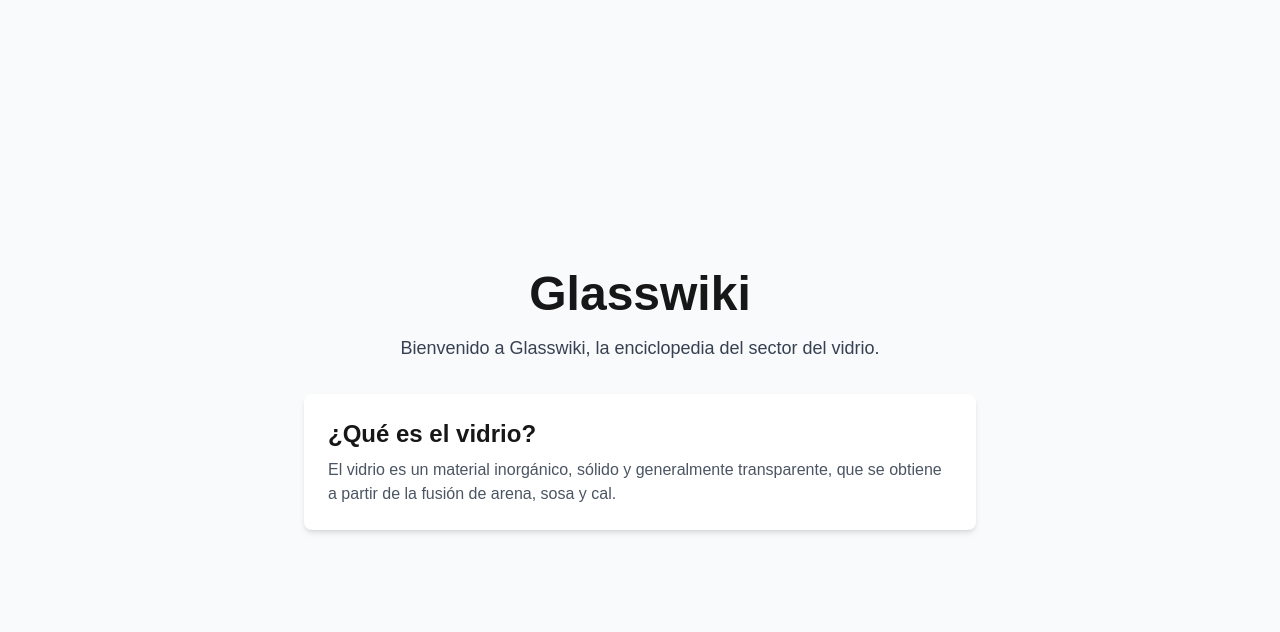
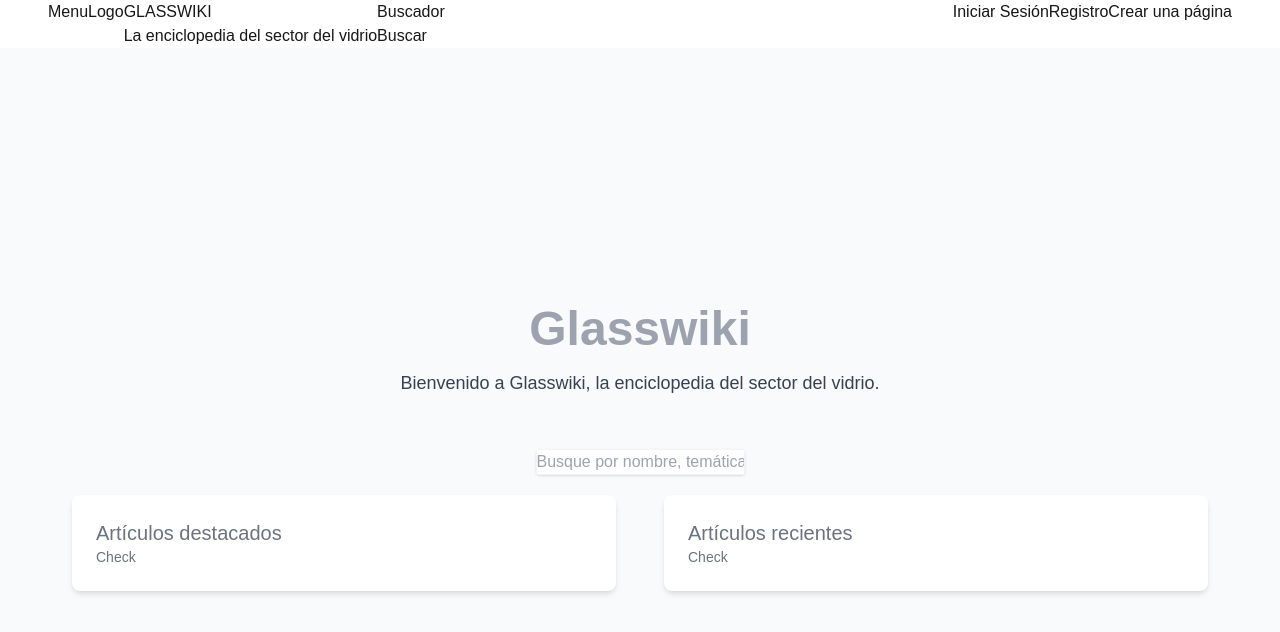
Before and after one commit to frankgimeno3/glasswiki, a Next.js app: page / in a window 1280 px wide. Shown: the top 632 px of the page. Built offline with nearby package versions, Linux system fonts and the light colour scheme.

Commit message:
añado contenido mockup

```diff
--- /dev/null
+++ b/src/app/arts/page.tsx
@@ -0,0 +1,13 @@
+import React, { FC } from 'react';
+
+interface ArtsProps {
+
+}
+
+const Arts: FC<ArtsProps> = ({ }) => {
+  return (
+    <div>Listado de artículos en orden cronológico</div>
+  );
+};
+
+export default Arts;
--- a/src/app/page.tsx
+++ b/src/app/page.tsx
@@ -1,20 +1,30 @@
 import Image from "next/image";
+import UnloggedNav from "./ui-components/navs/unlogged-nav";
+import Searchbar from "./ui-components/searchbar";
 
 export default function Home() {
   return (
+    <>
+    <UnloggedNav/>
     <div className="min-h-screen bg-gray-50 flex flex-col items-center justify-center">
-      <h1 className="text-5xl font-bold mb-4">Glasswiki</h1>
+      <h1 className="text-5xl text-gray-400  font-bold mb-4">Glasswiki</h1>
       <p className="text-lg text-gray-700 mb-8">
         Bienvenido a Glasswiki, la enciclopedia del sector del vidrio.
       </p>
-      <div className="bg-white shadow-md rounded-lg p-6 max-w-2xl w-full">
-        <h2 className="text-2xl font-semibold mb-2">¿Qué es el vidrio?</h2>
-        <p className="text-gray-600">
-          El vidrio es un material inorgánico, sólido y generalmente transparente,
-          que se obtiene a partir de la fusión de arena, sosa y cal.
-        </p>
-        {/* Aquí puedes agregar más secciones o artículos relacionados */}
+      <Searchbar/>
+      <div className="flex flex-row w-full text-gray-500 px-12">
+      <div className="bg-white shadow-md rounded-lg p-6  w-full mx-6">
+         <p className="text-xl">Artículos destacados</p>
+         <p className="text-sm">Check</p>
+
       </div>
+      <div className="bg-white shadow-md rounded-lg p-6 w-full mx-6">
+      <p className="text-xl">Artículos recientes</p>
+      <p className="text-sm">Check</p>
+      </div>
+      </div>
+
     </div>
+    </>
   );
 }
--- a/src/app/ui-components/navs/unlogged-nav.tsx
+++ b/src/app/ui-components/navs/unlogged-nav.tsx
@@ -5,9 +5,29 @@ interface UnloggedNavProps {
 }
 
 const UnloggedNav: FC<UnloggedNavProps> = ({ }) => {
-  return (
-    <div>UnloggedNav</div>
-  );
+    return (
+        <div className='flex flex-row justify-between px-12'>
+            <div className='flex flex-row'>
+                <p>Menu</p>
+                <div className='flex flex-row'>
+                    <p>Logo</p>
+                    <div className='flex flex-col'>
+                        <p>GLASSWIKI</p>
+                        <p>La enciclopedia del sector del vidrio</p>
+                    </div>
+                </div>
+                <div>
+                    <p>Buscador</p>
+                    <button>Buscar</button>
+                </div>
+            </div>
+            <div>
+            <button>Iniciar Sesión</button>
+            <button>Registro</button>
+            <button>Crear una página</button>
+            </div>
+        </div>
+    );
 };
 
 export default UnloggedNav;
--- /dev/null
+++ b/src/app/ui-components/searchbar.tsx
@@ -0,0 +1,16 @@
+import React, { FC } from 'react';
+
+interface SearchbarProps {
+
+}
+
+const Searchbar: FC<SearchbarProps> = ({ }) => {
+  return (
+    <div className='border border-gray-100 shadow rounded m-5 '>
+        <input placeholder='Busque por nombre, temática, etiqueta...'/>
+
+    </div>
+  );
+};
+
+export default Searchbar;
```
